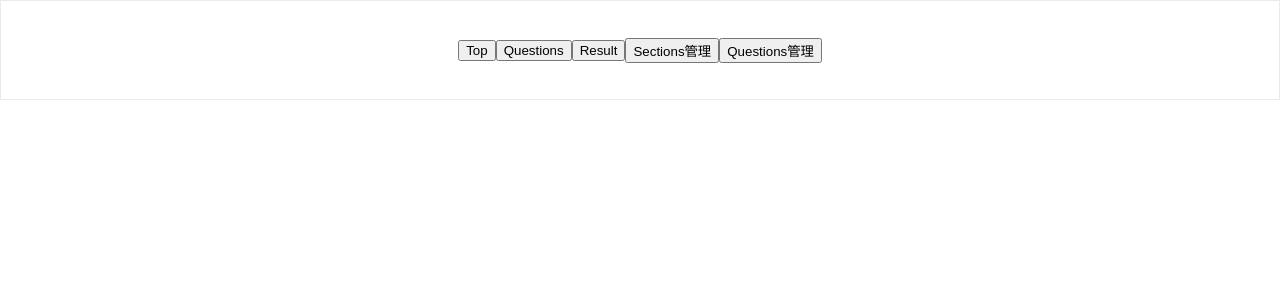
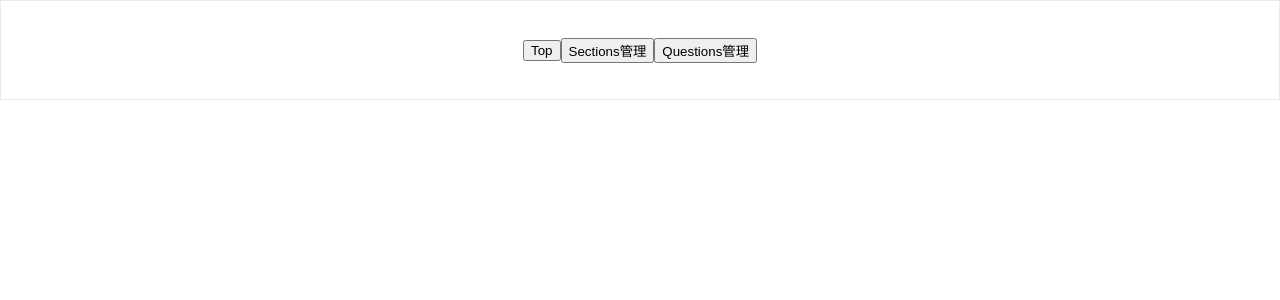
Before and after one commit to kent0304/duo34, a Next.js app in the folder frontend/app/: page /components/Header in a window 1280 px wide. Shown: the top 300 px of the page. Built offline with nearby package versions, Linux system fonts and the light colour scheme.

Commit message:
remove unnecessary files and header contents

```diff
--- a/frontend/app/pages/components/Header.js
+++ b/frontend/app/pages/components/Header.js
@@ -6,12 +6,6 @@ export default function Header() {
     <div className={styles.header}>
       <Link href="/">
         <button>Top</button>
-      </Link>
-      <Link href="/questions">
-        <button>Questions</button>
-      </Link>
-      <Link href="/result">
-        <button>Result</button>
       </Link>
       <Link href="/admin/sections">
         <button>Sections管理</button>
```
Also changed, not shown: frontend/app/pages/questions/index.js (deleted, +0 -14 lines), frontend/app/pages/result/index.js (deleted, +0 -15 lines).
